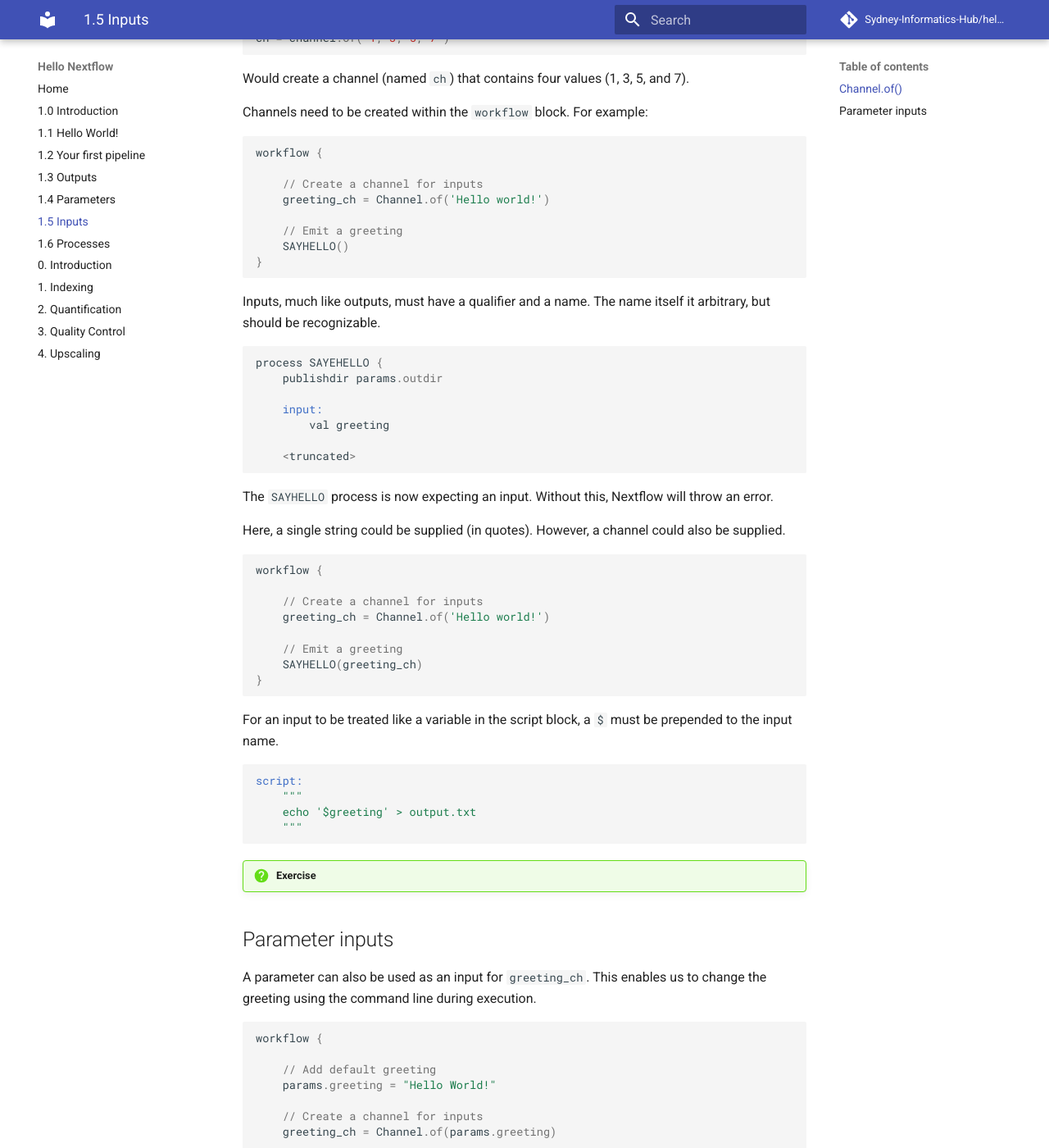
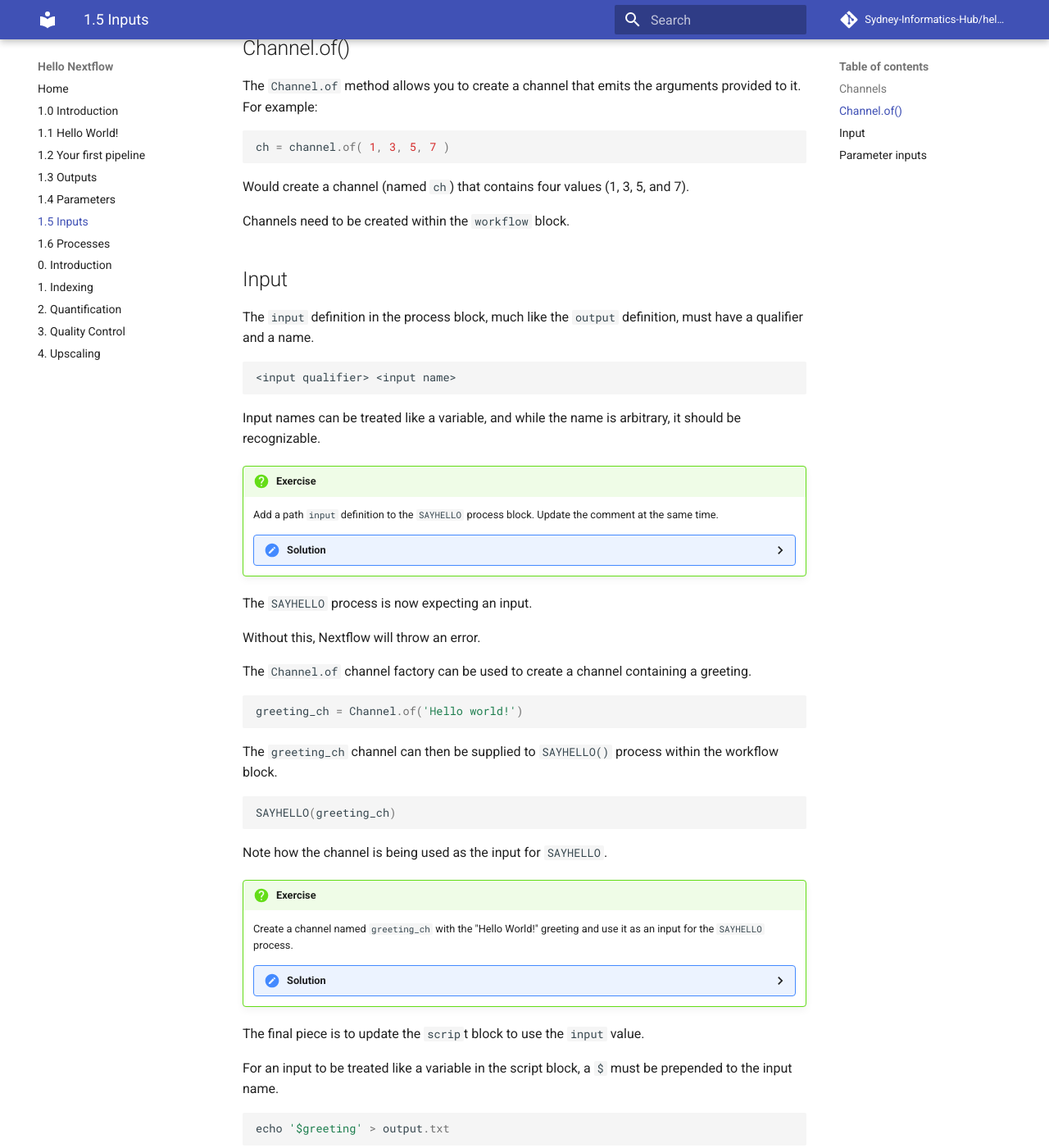
Before and after one commit to Sydney-Informatics-Hub/hello-nextflow, an MkDocs documentation site: the page built from docs/session1/05_inputs.md, in a window 1280 px wide and 1400 px high, scrolled down 909 px. Shown: the whole window at 82% size. Built offline with MkDocs 1.6.1 and Material for MkDocs 9.7.7, drawn with Linux system fonts in a browser that asks for light colours; comment, search, counter and statistics services are not loaded; some of the changed text lies outside the part shown.

Commit message:
Add more meat

````diff
--- a/docs/session1/05_inputs.md
+++ b/docs/session1/05_inputs.md
@@ -1,12 +1,18 @@
 # Inputs
 
-So far, we've been emitting a greeting hardcoded into the process command. Now we're going to add some flexibility by introducing channels.
+So far, we've been emitting a greeting hardcoded into the process command.
+
+Now we're going to add some flexibility by introducing channels.
+
+## Channels
 
 In Nextflow, processes primarily communicate through channels.
 
-Channels are created used channel factories methods. There are several types of channel factories which can be utilized for creating different channel types for different data types.
+Channels are created used channel factories methods.
 
-Importantly, there are two kinds of channels (queue channels and value channels) which behave differently.
+There are several types of channel factories which can be utilized for creating different channel types for different data types.
+
+Importantly, there are two kinds of channels (**queue** channels and **value** channels) which behave differently.
 
 **Queue channel**
 
@@ -34,91 +40,173 @@ ch = channel.of( 1, 3, 5, 7 )
 
 Would create a channel (named `ch`) that contains four values (1, 3, 5, and 7).
 
-Channels need to be created within the `workflow` block. For example:
+Channels need to be created within the `workflow` block.
+
+## Input
+
+The `input` definition in the process block, much like the `output` definition, must have a qualifier and a name.
+
+```
+<input qualifier> <input name>
+```
+
+Input names can be treated like a variable, and while the name is arbitrary, it should be recognizable.
+
+!!!question "Exercise"
+
+    Add a path `input` definition to the `SAYHELLO` process block. Update the comment at the same time.
+
+    ???Solution
+
+        ```groovy title="hello-world.nf" hl_lines="1 5 6"
+        // Use echo to print a string and redirect to output.txt
+        process SAYHELLO {
+            publishDir params.outdir
+
+            input:
+            val greeting
+
+            output:
+            path 'output.txt'
+
+            script:
+            """
+            echo 'Hello World!' > output.txt
+            """
+        }
+        ```
+
+The `SAYHELLO` process is now expecting an input.
+
+Without this, Nextflow will throw an error.
+
+The `Channel.of` channel factory can be used to create a channel containing a greeting.
 
 ```groovy
-workflow {
-
-    // Create a channel for inputs
-    greeting_ch = Channel.of('Hello world!')
-
-    // Emit a greeting
-    SAYHELLO()
-}
+greeting_ch = Channel.of('Hello world!')
 ```
 
-Inputs, much like outputs, must have a qualifier and a name. The name itself it arbitrary, but should be recognizable.
+The `greeting_ch` channel can then be supplied to `SAYHELLO()` process within the workflow block.
+
 
 ```groovy
-process SAYEHELLO {
-    publishdir params.outdir
-
-    input:
-        val greeting
-
-    <truncated>
+SAYHELLO(greeting_ch)
 ```
 
-The `SAYHELLO` process is now expecting an input. Without this, Nextflow will throw an error.
+Note how the channel is being used as the input for `SAYHELLO`.
 
-Here, a single string could be supplied (in quotes). However, a channel could also be supplied.
+!!!question "Exercise"
 
-```groovy
-workflow {
+    Create a channel named `greeting_ch` with the "Hello World!" greeting and use it as an input for the `SAYHELLO` process.
 
-    // Create a channel for inputs
-    greeting_ch = Channel.of('Hello world!')
+    ???Solution
 
-    // Emit a greeting
-    SAYHELLO(greeting_ch)
-}
-```
+        ```groovy title="hello-world.nf" hl_lines="3 4 7"
+        workflow {
+
+            // Create a channel for inputs
+            greeting_ch = Channel.of('Hello world!')
+
+            // Emit a greeting
+            SAYHELLO(greeting_ch)
+        }
+        ```
+
+The final piece is to update the `scrip`t block to use the `input` value.
 
 For an input to be treated like a variable in the script block, a `$` must be prepended to the input name.
 
 ```groovy
-script:
-    """
-    echo '$greeting' > output.txt
-    """
+echo '$greeting' > output.txt
 ```
 
 !!!question "Exercise"
 
+    Update `hello-world.nf` to use the greeting input.
 
+    ???Solution
+
+        ```groovy title="hello-world.nf" hl_lines="13"
+        // Use echo to print 'Hello World!' and redirect to output.txt
+        process SAYHELLO {
+            publishDir params.outdir
+
+            input:
+            val greeting
+
+            output:
+            path 'output.txt'
+
+            script:
+            """
+            echo '$greeting' > output.txt
+            """
+        }
+
+        workflow {
+
+            // Create a channel for inputs
+            greeting_ch = Channel.of('Hello world!')
+
+            // Emit a greeting
+            SAYHELLO(greeting_ch)
+        }
+        ```
 
 ## Parameter inputs
 
-A parameter can also be used as an input for `greeting_ch`. This enables us to change the greeting using the command line during execution.
+A parameter can also be used as an input.
+
+Nextflow has multiple levels of configuration and as different levels may have conflicting settings, they are ranked in order of priority and some configuration can be overridden.
+
+Importantly, parameters that are hard coded into scripts are overwritten by parameters supplied on the command line.
+
+Instead of hard coding "Hello World!" as an input, a parameter, with a default value can be created:
 
 ```groovy
-workflow {
+params.greeting = "Hello World!"
+```
 
-    // Add default greeting
-    params.greeting = "Hello World!"
+The parameter can then be used in a channel factory, just like the hard coded string:
 
-    // Create a channel for inputs
-    greeting_ch = Channel.of(params.greeting)
-
-    // Emit a greeting
-    SAYHELLO(greeting_ch)
-}
+```
+greeting_ch = Channel.of(params.greeting)
 ```
 
 !!!question "Exercise"
 
-    Update the `hello-world.nf` with a new `greeting` parameter and execute it with the greeting `Bonjour le monde!`
+    Update the workflow block with a default `greeting` parameter and execute it with the greeting `Bonjour le monde!`
 
     ???Solution
 
-    ```bash
-    nextflow run hello-world.nf --greeting 'Bonjour le monde!'
-    ```
+        ```groovy title="hello-world.nf" hl_lines="3 4 7"
+        workflow {
+
+            // Set default greeting
+            params.greeting = "Hello World!"
+
+            // Create a channel for inputs
+            greeting_ch = Channel.of(params.greeting)
+
+            // Emit a greeting
+            SAYHELLO(greeting_ch)
+        }
+        ```
+
+!!!question "Exercise"
+
+    Execute hello-world.nf again with a custom greeting.
+
+    ???Solution
+
+        ```bash
+        nextflow run hello-world.nf --greeting 'Bonjour le monde!'
+        ```
 
 !!! abstract "Summary"
 
     In this step you have learned:
 
-    1. How to use Channel factories
-    2. How to how to add process inputs
+    1. How to how to add process inputs
+    2. How to use Channel factories
     3. How to parameter inputs
````
Also changed, not shown: other parts of docs/session1/05_inputs.md (+1 -1 lines), docs/session1/04_params.md (+8 -24 lines).
